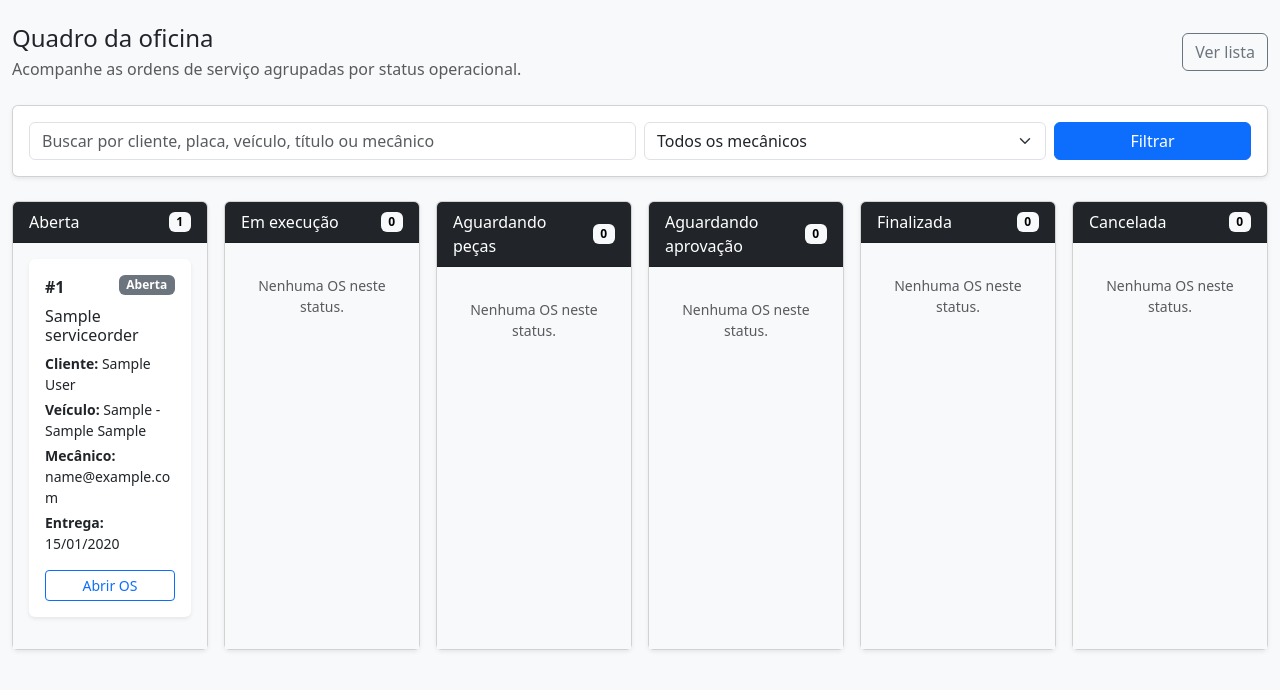
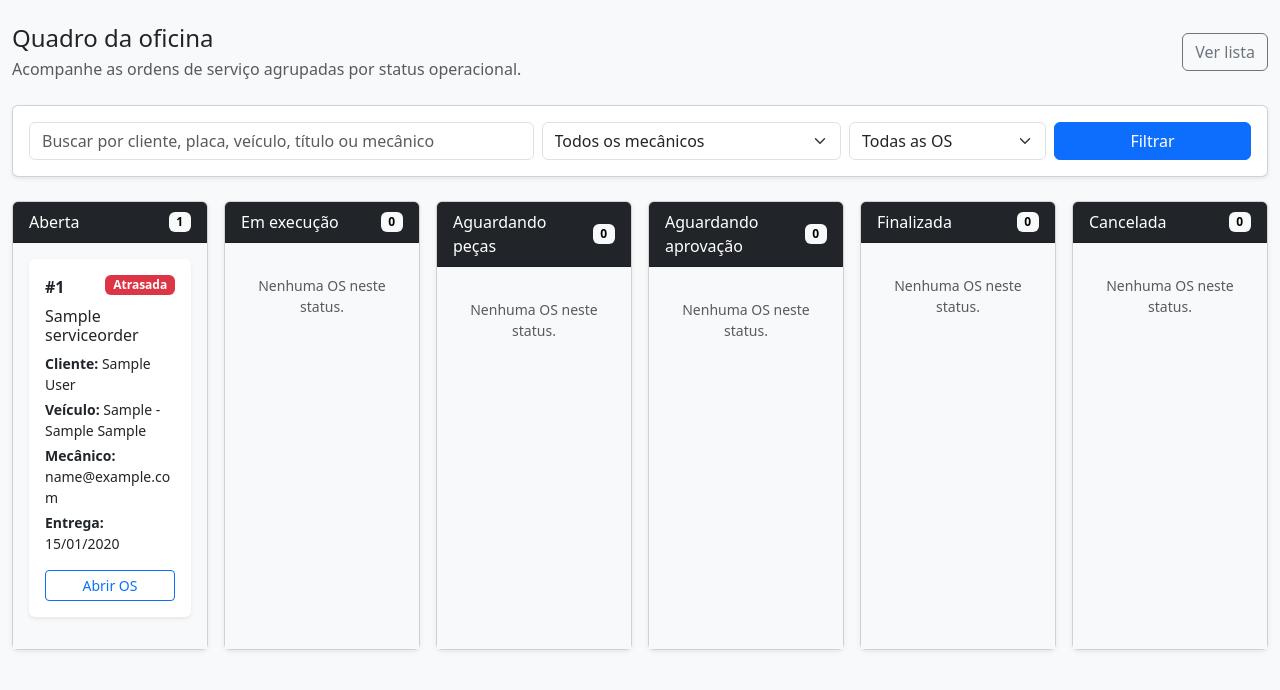
Before and after one commit to CesarBerbel/motormind_old, a Django app: page /servicos/quadro/ in a window 1280 px wide. Shown: the part 80-770 px from the top of the page. Run offline with Django 5.2, Linux system fonts and the light colour scheme; a user stored in the database is signed in; tables that the repository leaves empty hold one stand-in row (values such as "Sample post").

Commit message:
feat(service_orders): add overdue filter to operational board

```diff
--- a/service_orders/views.py
+++ b/service_orders/views.py
@@ -65,6 +65,25 @@ def get_mechanic_queryset():
     )
 
 
+def get_overdue_service_order_filter():
+    """
+    Return filter for overdue service orders.
+
+    A service order is overdue when:
+    - expected delivery date is before today
+    - status is not finished
+    - status is not canceled
+    """
+    today = timezone.localdate()
+
+    return Q(expected_delivery_date__lt=today) & ~Q(
+        status__in=[
+            ServiceOrder.Status.FINISHED,
+            ServiceOrder.Status.CANCELED,
+        ]
+    )
+
+
 @login_required
 @groups_required(["Administrador", "Atendente", "Mecânico", "Financeiro"])
 def service_order_list_view(request):
@@ -113,6 +132,7 @@ def service_order_board_view(request):
     """
     search = request.GET.get("search", "")
     mechanic_id = request.GET.get("mechanic", "")
+    overdue = request.GET.get("overdue", "")
 
     service_orders = ServiceOrder.objects.select_related(
         "customer",
@@ -142,14 +162,21 @@ def service_order_board_view(request):
             assigned_mechanic_id=mechanic_id,
         )
 
+    if overdue == "1":
+        service_orders = service_orders.filter(
+            get_overdue_service_order_filter(),
+        )
+
     status_columns = []
 
     for status_value, status_label in ServiceOrder.Status.choices:
+        orders = service_orders.filter(status=status_value)
+
         status_columns.append(
             {
                 "value": status_value,
                 "label": status_label,
-                "orders": service_orders.filter(status=status_value),
+                "orders": orders,
             }
         )
 
@@ -161,6 +188,8 @@ def service_order_board_view(request):
             "search": search,
             "mechanic_id": mechanic_id,
             "mechanics": get_mechanic_queryset(),
+            "overdue": overdue,
+            "today": timezone.localdate(),
         },
     )
 
--- a/templates/service_orders/service_order_board.html
+++ b/templates/service_orders/service_order_board.html
@@ -25,7 +25,7 @@
 <form method="get" class="card card-body shadow-sm mb-4">
     <div class="row g-2">
 
-        <div class="col-md-6">
+        <div class="col-md-5">
             <input
                 type="text"
                 name="search"
@@ -35,7 +35,7 @@
             >
         </div>
 
-        <div class="col-md-4">
+        <div class="col-md-3">
             <select name="mechanic" class="form-select">
                 <option value="">Todos os mecânicos</option>
 
@@ -52,6 +52,15 @@
         </div>
 
         <div class="col-md-2">
+            <select name="overdue" class="form-select">
+                <option value="">Todas as OS</option>
+                <option value="1" {% if overdue == "1" %}selected{% endif %}>
+                    Somente atrasadas
+                </option>
+            </select>
+        </div>
+
+        <div class="col-md-2">
             <button type="submit" class="btn btn-primary w-100">
                 Filtrar
             </button>
@@ -59,6 +68,12 @@
 
     </div>
 </form>
+
+{% if overdue == "1" %}
+    <div class="alert alert-warning">
+        Exibindo somente ordens atrasadas. Uma OS é considerada atrasada quando a previsão de entrega é anterior a hoje e o status não é Finalizada nem Cancelada.
+    </div>
+{% endif %}
 
 <div class="row g-3">
 
@@ -89,9 +104,15 @@
                                         #{{ service_order.pk }}
                                     </strong>
 
-                                    <span class="badge text-bg-secondary">
-                                        {{ service_order.get_status_display }}
-                                    </span>
+                                    {% if service_order.expected_delivery_date and service_order.expected_delivery_date < today and service_order.status != "finished" and service_order.status != "canceled" %}
+                                        <span class="badge text-bg-danger">
+                                            Atrasada
+                                        </span>
+                                    {% else %}
+                                        <span class="badge text-bg-secondary">
+                                            {{ service_order.get_status_display }}
+                                        </span>
+                                    {% endif %}
                                 </div>
 
                                 <h2 class="h6 mb-2">
```
Also changed, not shown: service_orders/tests/test_board.py (+63 -0 lines).
